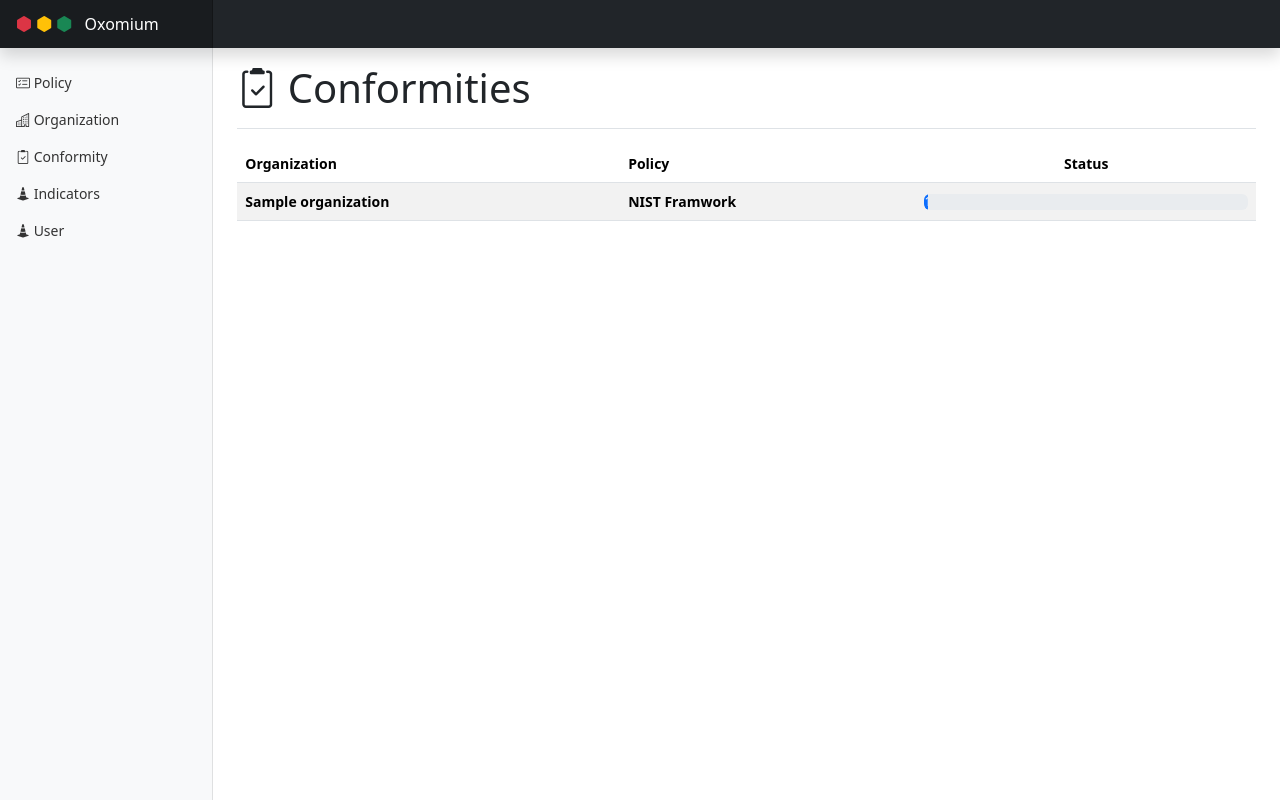
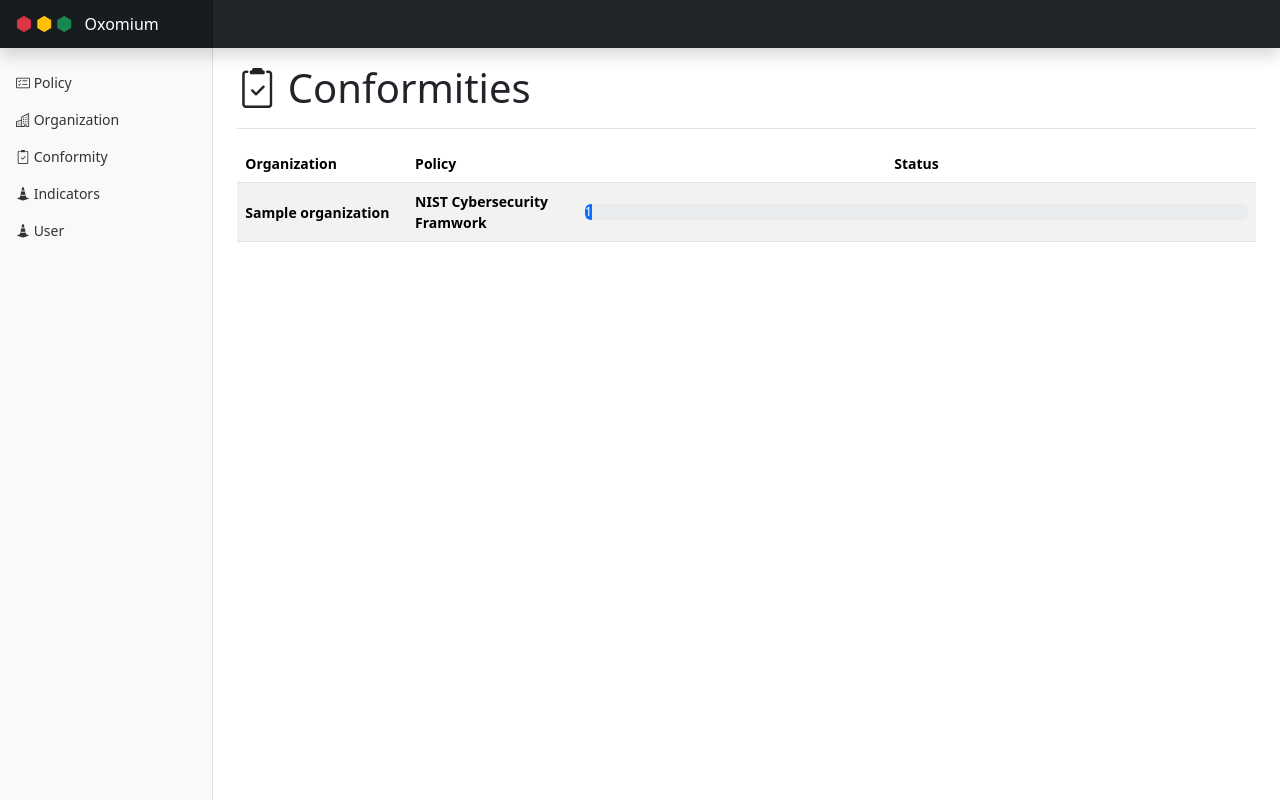
Before and after one commit to pep-un/Oxomium, a Django app: page /conformity/ in a window 1280 px wide. Run offline with Django 4.2, Linux system fonts and the light colour scheme; a user stored in the database is signed in; data comes from the database, SQL or seed files in the repository; tables that the repository leaves empty hold one stand-in row (values such as "Sample post"); some libraries are stand-ins or nearby versions.

Commit message:
Fix minor issue, housekeeping

```diff
--- a/conformity/models.py
+++ b/conformity/models.py
@@ -6,7 +6,7 @@ It's Organized around Organization, Policy, Measure and Conformity classes.
 import logging
 from statistics import mean
 from django.db import models
-from django.db.models.signals import post_init, m2m_changed
+from django.db.models.signals import m2m_changed, pre_save
 from django.core.validators import MaxValueValidator, MinValueValidator
 from django.dispatch import receiver
 from django.conf import settings
@@ -37,6 +37,7 @@ class Policy(models.Model):
         POLICY = 'POL', _('Internal Policy')
         OTHER = 'OTHER', _('Other')
 
+    objects = PolicyManager()
     name = models.CharField(max_length=256, unique=True)
     version = models.IntegerField(default=0)
     publish_by = models.CharField(max_length=256)
@@ -46,10 +47,8 @@ class Policy(models.Model):
         default=Type.OTHER,
     )
 
-    objects = PolicyManager()
-
     class Meta:
-        ordering = ['name', 'version']
+        ordering = ['name']
         verbose_name = 'Policy'
         verbose_name_plural = 'Policies'
 
@@ -74,6 +73,7 @@ class Policy(models.Model):
     def get_root_measure(self):
         """return the root Measure of the Policy"""
         return Measure.objects.filter(policy=self.id).filter(level=0).order_by('order')
+
     def get_first_measures(self):
         """return the root Measure of the Policy"""
         return Measure.objects.filter(policy=self.id).filter(level=1).order_by('order')
@@ -88,6 +88,9 @@ class Organization(models.Model):
     administrative_id = models.CharField(max_length=256, blank=True)
     description = models.CharField(max_length=256, blank=True)
     applicable_policies = models.ManyToManyField(Policy, blank=True)
+
+    class Meta:
+        ordering = ['name']
 
     def __str__(self):
         return str(self.name)
@@ -138,6 +141,7 @@ class Measure(models.Model):
     Measure can be hierarchical in order to form a collection of Measure, aka Policy.
     A Measure is not representing the conformity level, see Conformity class.
     """
+    objects = MeasureManager()
     code = models.CharField(max_length=5, blank=True)
     name = models.CharField(max_length=50, blank=True, unique=True)
     level = models.IntegerField(default=0)
@@ -148,13 +152,15 @@ class Measure(models.Model):
     description = models.TextField(blank=True)
     is_parent = models.BooleanField(default=False)
 
-    objects = MeasureManager()
+    class Meta:
+        ordering = ['name']
 
     def __str__(self):
         return str(self.name)
 
     def natural_key(self):
         return (self.name,)
+
     natural_key.dependencies = ['conformity.policy']
 
     def get_childrens(self):
@@ -177,7 +183,7 @@ class Conformity(models.Model):
     comment = models.TextField(max_length=4096, blank=True)
 
     class Meta:
-        ordering = ['measure', 'organization']
+        ordering = ['organization','measure']
         verbose_name = 'Conformity'
         verbose_name_plural = 'Conformities'
         unique_together = (('organization','measure'),)
@@ -234,7 +240,7 @@ class Conformity(models.Model):
 # Callback functions
 
 
-@receiver(post_init, sender=Measure)
+@receiver(pre_save, sender=Measure)
 def post_init_callback(instance, **kwargs):
     """This function keep hierarchy of the Measure working on each Measure instantiation"""
     if instance.parent:
--- a/conformity/templates/conformity/conformity_list.html
+++ b/conformity/templates/conformity/conformity_list.html
@@ -16,13 +16,13 @@
     <tbody>
     {% for con in conformity_list %}
         <tr>
-            <th class="col">
+            <th class="col-2">
                 {{ con.organization }}
             </th>
-            <th class="col">
-                {{ con.measure.title }}
+            <th class="col-2">
+                {{ con.measure.policy.name }}
             </th>
-            <td class="col-4 text-center">
+            <td class="col text-center">
                 <a href="{% url 'conformity:conformity_orgpol_index' con.organization.id con.measure.policy.id %}">
                     <div class="progress">
                         <div class="progress-bar" role="progressbar" style="width: {{ con.status }}%" aria-valuenow="{{ con.status }}" aria-valuemin="0" aria-valuemax="100">{{ con.status }}%</div>
--- a/conformity/templates/conformity/policy_list.html
+++ b/conformity/templates/conformity/policy_list.html
@@ -9,7 +9,6 @@
         <table class="table table-striped align-middle">
             <thead class="">
                 <tr>
-                    <th>#</th>
                     <th>Policy</th>
                     <th>Published by</th>
                     <th>Policy type</th>
@@ -19,7 +18,6 @@
             <tbody>
         {% for pol in policy_list %}
             <tr>
-                <th>{{ pol.id }}</th>
                 <td>{{ pol.name }} (v{{ pol.version }})</td>
                 <td>{{ pol.publish_by }}</td>
                 <td>{{ pol.get_type }}</td>
--- a/conformity/views.py
+++ b/conformity/views.py
@@ -41,7 +41,7 @@ class ConformityIndexView(LoginRequiredMixin, generic.ListView):
     model = Conformity
 
     def get_queryset(self, **kwargs):
-        return Conformity.objects.filter(measure__level=0).order_by('measure__order')
+        return Conformity.objects.filter(measure__level=0)
 
 
 class ConformityOrgPolIndexView(LoginRequiredMixin, generic.ListView):
```
